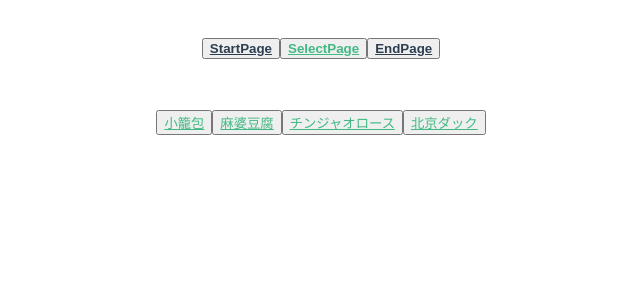
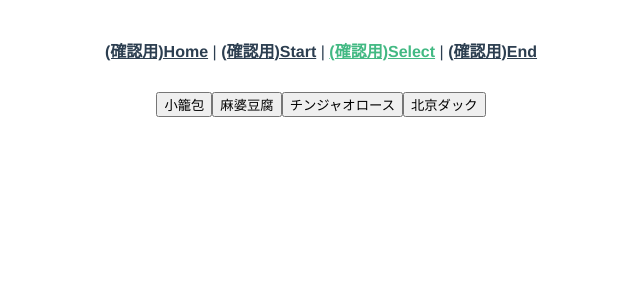
Before and after one commit to love-himaraya/daytrip-app, a Vue app: page /select in a window 1280 px wide. Shown: the top 300 px of the page, without its empty margins (319-959 px from the left). Built offline with nearby package versions, Linux system fonts and the light colour scheme; the HTML template or start-up script is replaced by a standard one.

Commit message:
選択肢で画面遷移する機能を実装

```diff
--- a/src/App.vue
+++ b/src/App.vue
@@ -1,17 +1,38 @@
 <template>
   <div id="app">
     <div id="nav">
-      <button>
-        <router-link to="/">StartPage</router-link>
-      </button>
-      <button><router-link to="/select">SelectPage</router-link></button>
-      <button><router-link to="/End">EndPage</router-link></button>
+      <router-link to="/">(確認用)Home</router-link> |
+      <router-link to="/start">(確認用)Start</router-link> |
+      <router-link to="/select">(確認用)Select</router-link> |
+      <router-link to="/end">(確認用)End</router-link>
     </div>
-    <router-view />
+    <div>
+      <!-- router-viewで読み込んだコンポーネントで emit という機能を使うために v-on:set-choice に setChoiceメソッドを登録する -->
+      <!-- @ は v-on: の省略形 つまり @set-choice は v-on:set-chice -->
+      <!-- : は v-bind: の省略形 つまり :choices は v-bind:choices -->
+      <router-view @set-choice="setChoice" :choices="choices" />
+    </div>
   </div>
 </template>
 
-<script></script>
+<script>
+export default {
+  data() {
+    return {
+      choices: {
+        start: "",
+        select: "",
+      },
+    }
+  },
+  methods: {
+    setChoice(choicePage, data) {
+      // 例えば、 choicePage が "start" だったら、 this.choices.start = data  となる。
+      this.choices[choicePage] = data
+    },
+  },
+}
+</script>
 
 <style>
 #app {
--- a/src/components/Start.vue
+++ /dev/null
@@ -1,36 +0,0 @@
-<template>
-  <div class="start">
-    <h1>{{ msg }}</h1>
-    <button><router-link to="/select">中華料理</router-link></button>
-    <button><router-link to="/select">イタリアン</router-link></button>
-    <button><router-link to="/select">和食</router-link></button>
-    <button><router-link to="/select">郷土料理</router-link></button>
-  </div>
-</template>
-
-<script>
-export default {
-  name: "Start",
-  props: {
-    msg: String,
-  },
-}
-</script>
-
-<!-- Add "scoped" attribute to limit CSS to this component only -->
-<style scoped>
-h3 {
-  margin: 40px 0 0;
-}
-ul {
-  list-style-type: none;
-  padding: 0;
-}
-li {
-  display: inline-block;
-  margin: 0 10px;
-}
-a {
-  color: #42b983;
-}
-</style>
--- a/src/router/index.js
+++ b/src/router/index.js
@@ -1,50 +1,31 @@
 import Vue from "vue"
 import VueRouter from "vue-router"
 import Home from "../views/Home.vue"
+import Start from "../views/Start.vue"
+import Select from "../views/Select.vue"
+import End from "../views/End.vue"
 
 Vue.use(VueRouter)
 
 const routes = [
   {
     path: "/",
-    name: "Home",
     component: Home,
   },
   {
     path: "/start",
     name: "Start",
-    // route level code-splitting
-    // this generates a separate chunk (about.[hash].js) for this route
-    // which is lazy-loaded when the route is visited.
-    component: () =>
-      import(/* webpackChunkName: "about" */ "../components/Start.vue"),
+    component: Start,
   },
-  /*
-  {
-    path: "/about",
-    name: "About",
-    // route level code-splitting
-    // this generates a separate chunk (about.[hash].js) for this route
-    // which is lazy-loaded when the route is visited.
-    component: () =>
-      import(/* webpackChunkName: "about"  "../views/About.vue"),
-  }, */
   {
     path: "/select",
     name: "Select",
-    // route level code-splitting
-    // this generates a separate chunk (about.[hash].js) for this route
-    // which is lazy-loaded when the route is visited.
-    component: () =>
-      import(/* webpackChunkName: "about" */ "../views/Select.vue"),
+    component: Select,
   },
   {
     path: "/end",
     name: "End",
-    // route level code-splitting
-    // this generates a separate chunk (about.[hash].js) for this route
-    // which is lazy-loaded when the route is visited.
-    component: () => import(/* webpackChunkName: "about" */ "../views/End.vue"),
+    component: End,
   },
 ]
 
--- a/src/views/End.vue
+++ b/src/views/End.vue
@@ -1,33 +1,11 @@
 <template>
   <div class="end">
-    <h1>{{ msg }}</h1>
     <div>メニュー</div>
   </div>
 </template>
 
 <script>
-export default {
-  name: "End",
-  props: {
-    msg: String,
-  },
-}
+export default {}
 </script>
 
-<!-- Add "scoped" attribute to limit CSS to this component only -->
-<style scoped>
-h3 {
-  margin: 40px 0 0;
-}
-ul {
-  list-style-type: none;
-  padding: 0;
-}
-li {
-  display: inline-block;
-  margin: 0 10px;
-}
-a {
-  color: #42b983;
-}
-</style>
+<style scoped></style>
--- a/src/views/Select.vue
+++ b/src/views/Select.vue
@@ -1,36 +1,21 @@
 <template>
   <div class="select">
-    <h1>{{ msg }}</h1>
-    <button><router-link to="/end">小籠包</router-link></button>
-    <button><router-link to="/end">麻婆豆腐</router-link></button>
-    <button><router-link to="/end">チンジャオロース</router-link></button>
-    <button><router-link to="/end">北京ダック</router-link></button>
+    <button @click="answer('小籠包')">小籠包</button>
+    <button @click="answer('麻婆豆腐')">麻婆豆腐</button>
+    <button @click="answer('チンジャオロース')">チンジャオロース</button>
+    <button @click="answer('北京ダック')">北京ダック</button>
   </div>
 </template>
 
 <script>
 export default {
-  name: "Select",
-  props: {
-    msg: String,
+  methods: {
+    answer(select) {
+      this.$emit("set-choice", "end", select)
+      this.$router.push("/end")
+    },
   },
 }
 </script>
 
-<!-- Add "scoped" attribute to limit CSS to this component only -->
-<style scoped>
-h3 {
-  margin: 40px 0 0;
-}
-ul {
-  list-style-type: none;
-  padding: 0;
-}
-li {
-  display: inline-block;
-  margin: 0 10px;
-}
-a {
-  color: #42b983;
-}
-</style>
+<style scoped></style>
--- /dev/null
+++ b/src/views/Start.vue
@@ -0,0 +1,29 @@
+<template>
+  <div class="start">
+    <button @click="answer('中華料理')">中華料理</button>
+    <button @click="answer('イタリアン')">イタリアン</button>
+    <button @click="answer('和食')">和食</button>
+    <button @click="answer('郷土料理')">郷土料理</button>
+  </div>
+</template>
+
+<script>
+export default {
+  props: {
+    choice: Object,
+  },
+  methods: {
+    answer(select) {
+      // App.vueのdataをemitという機能を使って変更する。
+      // 第一引数("set-cohice")は、使うemitの名前。 App.vue で <router-view @set-choice="setChoice" /> とセットしてる。
+      // 第二引数("start")は、emitで発動する関数に渡す第一引数。 setChoice("start","...") となって実行される。
+      // 第三引数(select)は、emitで発動する関数に渡す第二引数。 select が '中華料理' だったら setChoice("start","中華料理") となって実行される。
+      this.$emit("set-choice", "start", select)
+      // "/select" へ遷移する
+      this.$router.push("/select")
+    },
+  },
+}
+</script>
+
+<style scoped></style>
```
